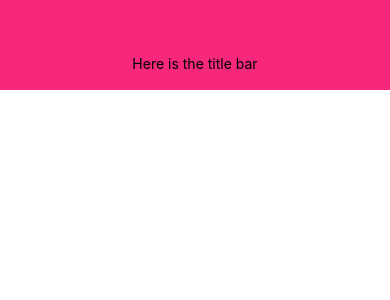
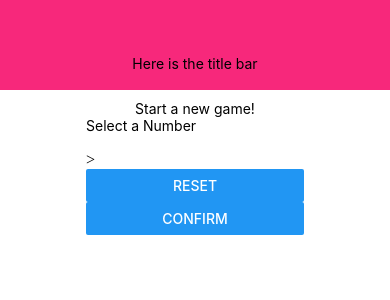
Before and after one commit to rossmawd/guess-a-number-native, a React Native app: screen / in a window 390 px wide. Shown: the top 300 px of the page. Built offline with nearby package versions, Linux system fonts and the light colour scheme.

Commit message:
adding styles,

```diff
--- a/App.js
+++ b/App.js
@@ -2,11 +2,13 @@
 import { StyleSheet, View } from 'react-native';
 
 import Header from './components/Header'
+import StartGameScreen from './screens/StartGameScreen';
 
 export default function App() {
   return (
     <View style={styles.screen}>
       <Header title="Here is the title bar"></Header>
+      <StartGameScreen></StartGameScreen>
     </View>
   );
 }
--- a/screens/StartGameScreen.js
+++ b/screens/StartGameScreen.js
@@ -1,11 +1,19 @@
 import React from 'react'
-import { View, StyleSheet, Text } from 'react-native';
+import { View, StyleSheet, Button, Text, TextInput } from 'react-native';
 
 
 const StartGameScreen = props => {
   return (
-    <View>
-      <Text>This is the Game Screen</Text>
+    <View style={styles.screen}>
+      <Text style={styles.title}>Start a new game!</Text>
+      <View style={styles.inputContainer}>
+        <Text>Select a Number</Text>
+        <TextInput />>
+       <View style={styles.buttonContainer}>
+          <Button title='reset' onPress={() => { }} />
+          <Button title='confirm' onPress={() => { }} />
+        </View>
+      </View>
     </View>
   )
 }
@@ -14,16 +22,29 @@
   screen: {
     flex: 1,
     padding: 10,
-    alignItems: 'centre',
+    alignItems: 'center'
+  },
+  title: {
+
+  },
+  inputContainer: {
+
+  },
+  buttonContainer: {
+
   }
 })
 
 export default StartGameScreen
 
 
-// puts a screen value into the styles objet
-  // flex should be 1
-  // padding 10
-  // alignItems centre
-  // justify content is default (flex start)
-  //impot this into app and put into App.js
+ //add all styles to styles
+ // for title:
+  // fontSize is 20
+  //marginVertical 10
+
+  //buttonContainer  should have:
+    // flexDirection: row
+    //width 100%
+    //justifyContent space-betweeen
+    //paddingHorizontal 15
```
